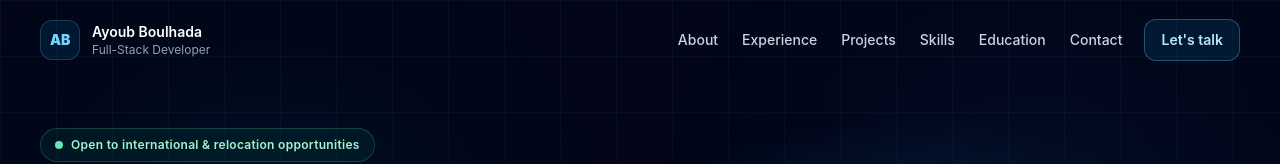
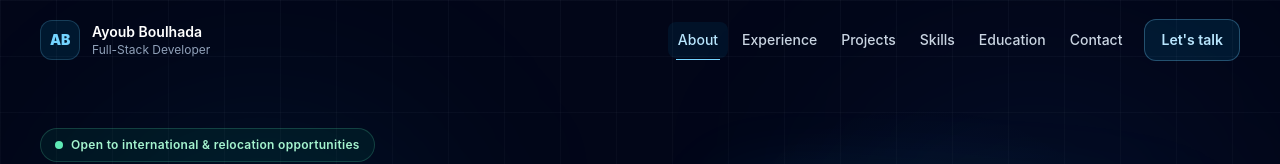
Before and after one commit to DIABLO-io/portfolio-v2, a React (Vite) app: page / in a window 1280 px wide. Shown: the top 164 px of the page. Built offline with nearby package versions, Linux system fonts and the light colour scheme.

Commit message:
Add active section navigation

```diff
--- a/src/components/layout/Navbar.jsx
+++ b/src/components/layout/Navbar.jsx
@@ -1,17 +1,18 @@
 import { useEffect, useState } from 'react'
 
 const navItems = [
-  { label: 'About', href: '#about' },
-  { label: 'Experience', href: '#experience' },
-  { label: 'Projects', href: '#projects' },
-  { label: 'Skills', href: '#skills' },
-  { label: 'Education', href: '#education' },
-  { label: 'Contact', href: '#contact' },
+  { label: 'About', href: '#about', id: 'about' },
+  { label: 'Experience', href: '#experience', id: 'experience' },
+  { label: 'Projects', href: '#projects', id: 'projects' },
+  { label: 'Skills', href: '#skills', id: 'skills' },
+  { label: 'Education', href: '#education', id: 'education' },
+  { label: 'Contact', href: '#contact', id: 'contact' },
 ]
 
 function Navbar() {
   const [open, setOpen] = useState(false)
   const [scrolled, setScrolled] = useState(false)
+  const [activeSection, setActiveSection] = useState('')
 
   useEffect(() => {
     const handleScroll = () => setScrolled(window.scrollY > 18)
@@ -19,6 +20,34 @@ function Navbar() {
     window.addEventListener('scroll', handleScroll)
 
     return () => window.removeEventListener('scroll', handleScroll)
+  }, [])
+
+  useEffect(() => {
+    const sections = navItems
+      .map((item) => document.getElementById(item.id))
+      .filter(Boolean)
+
+    if (!sections.length) return undefined
+
+    const observer = new IntersectionObserver(
+      (entries) => {
+        const visible = entries
+          .filter((entry) => entry.isIntersecting)
+          .sort((a, b) => b.intersectionRatio - a.intersectionRatio)
+
+        if (visible[0]) {
+          setActiveSection(visible[0].target.id)
+        }
+      },
+      {
+        rootMargin: '-25% 0px -58% 0px',
+        threshold: [0.01, 0.15, 0.35],
+      },
+    )
+
+    sections.forEach((section) => observer.observe(section))
+
+    return () => observer.disconnect()
   }, [])
 
   return (
@@ -45,21 +74,35 @@ function Navbar() {
         </a>
 
         <div className="hidden items-center gap-1 md:flex">
-          {navItems.map((item) => (
+          {navItems.map((item) => {
+            const active = activeSection === item.id
+
+            return (
               <a
                 key={item.href}
                 href={item.href}
-              className="rounded-lg px-2.5 py-2 text-sm font-medium text-slate-300 transition hover:bg-white/5 hover:text-white"
+                aria-current={active ? 'location' : undefined}
+                className={`relative rounded-lg px-2.5 py-2 text-sm font-medium transition ${
+                  active
+                    ? 'bg-sky-400/[0.07] text-sky-200'
+                    : 'text-slate-300 hover:bg-white/5 hover:text-white'
+                }`}
               >
                 {item.label}
+                <span
+                  className={`absolute inset-x-2 -bottom-0.5 h-px origin-center bg-sky-300 transition-transform duration-300 ${
+                    active ? 'scale-x-100' : 'scale-x-0'
+                  }`}
+                />
               </a>
-          ))}
+            )
+          })}
 
           <a
             href="mailto:boulhadaayoub@gmail.com"
             className="ml-2 rounded-xl border border-sky-300/30 bg-sky-400/10 px-4 py-2.5 text-sm font-semibold text-sky-200 transition hover:border-sky-300/50 hover:bg-sky-400/15"
           >
-            Let's talk
+            Let&apos;s talk
           </a>
         </div>
 
@@ -94,16 +137,24 @@ function Navbar() {
         }`}
       >
         <div className="mx-auto grid max-w-7xl gap-1 px-5 py-4">
-          {navItems.map((item) => (
+          {navItems.map((item) => {
+            const active = activeSection === item.id
+
+            return (
               <a
                 key={item.href}
                 href={item.href}
                 onClick={() => setOpen(false)}
-              className="rounded-xl px-4 py-3 text-sm font-medium text-slate-300 transition hover:bg-white/5 hover:text-white"
+                className={`rounded-xl px-4 py-3 text-sm font-medium transition ${
+                  active
+                    ? 'bg-sky-400/[0.07] text-sky-200'
+                    : 'text-slate-300 hover:bg-white/5 hover:text-white'
+                }`}
               >
                 {item.label}
               </a>
-          ))}
+            )
+          })}
         </div>
       </div>
     </header>
```
Lines whose indentation alone changed are shown as unchanged.
